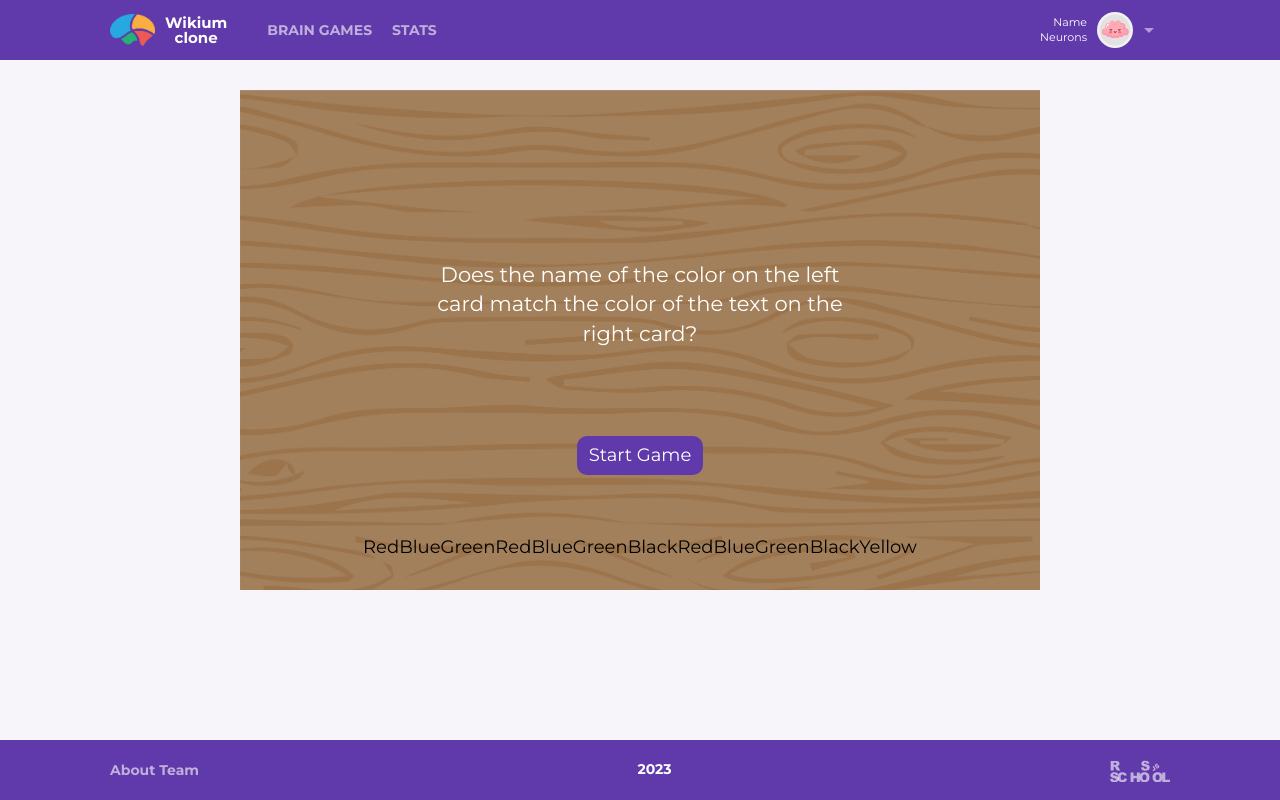
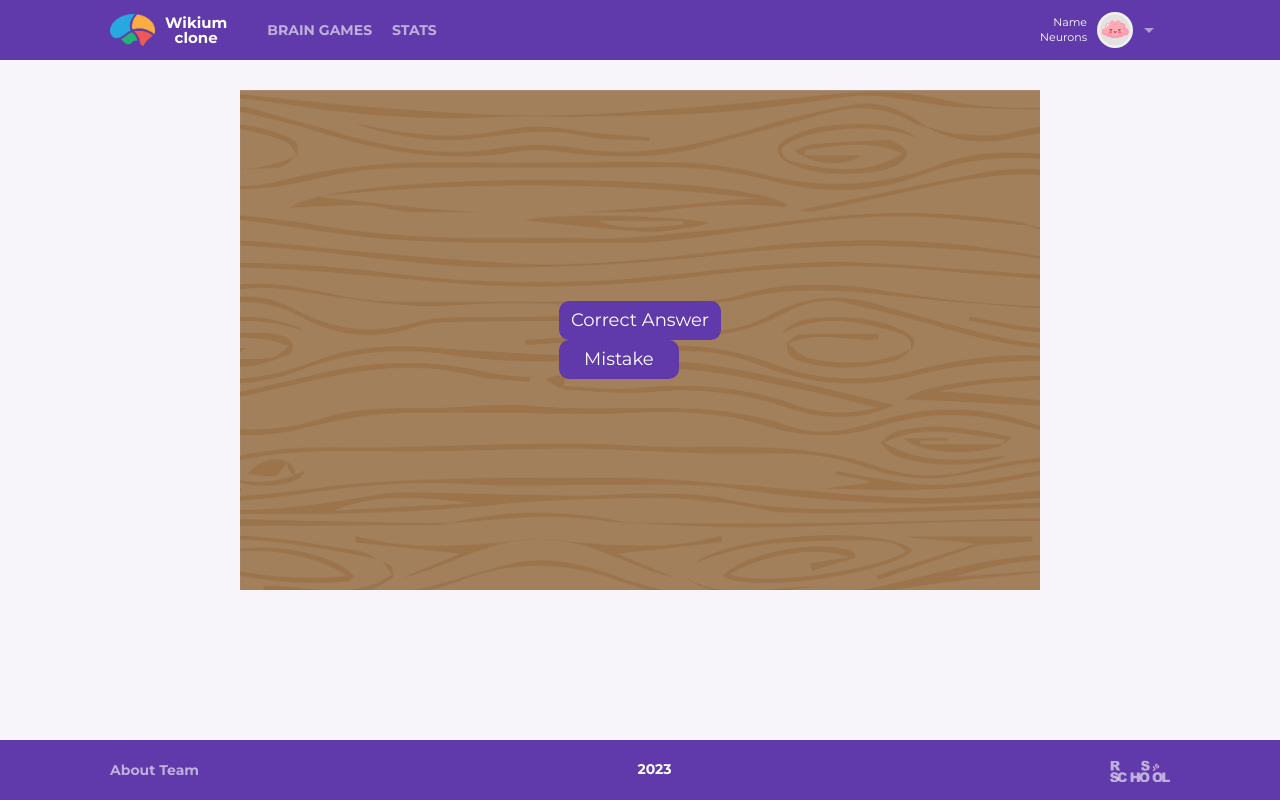
Before and after one commit to Ponomareva-Nina/Wikium-Clone, a React (Create React App) app in the folder client/: page /games/0 in a window 1280 px wide. Both pictures are taken after a click on the button "Start Game". Built offline with nearby package versions, Linux system fonts and the light colour scheme.

Commit message:
feat: add correct and incorrect answer handlers

```diff
--- a/client/src/games/ColorMatchGame/ColorMatchGame.tsx
+++ b/client/src/games/ColorMatchGame/ColorMatchGame.tsx
@@ -1,26 +1,85 @@
 import cn from "classnames";
 // import { t } from "i18next";
-import { FC, PropsWithChildren } from "react";
-import { useTranslation } from "react-i18next";
+import { FC, PropsWithChildren, useState } from "react";
+import { Button } from "../../components/UI";
+// import { useTranslation } from "react-i18next";
 import styles from "./ColorMatchGame.module.scss";
 import { Rules } from "./components/Rules/Rules";
-import { LEVEL } from "./date";
+import { LEVEL, LevelNumber } from "./date";
 
 export const ColorMatchGame: FC<PropsWithChildren> = () => {
-  const { t } = useTranslation();
+  const [isGameStarted, setIsGameStarted] = useState(false);
+
+  const startLevel = LEVEL[LevelNumber.ONE].level;
+  const finishLevel = LEVEL[LevelNumber.THREE].level;
+  let currentLevel = startLevel;
+
+  let answers = 0;
+  let correctAnswers = 0;
+  let correctAnswersSubsequence = 0;
+  // const mistakes = 0;
+
+  const handleCorrectAnswers = () => {
+    answers += 1;
+    correctAnswers += 1;
+    correctAnswersSubsequence += 1;
+    if (currentLevel === startLevel && correctAnswersSubsequence === 3) {
+      currentLevel += 1;
+      correctAnswersSubsequence = 0;
+    }
+    if (
+      currentLevel > startLevel &&
+      currentLevel < finishLevel &&
+      correctAnswersSubsequence % 10 === 0 &&
+      correctAnswersSubsequence !== 0
+    ) {
+      currentLevel += 1;
+    }
+    console.log("Correct Answers Subsequence: ", correctAnswersSubsequence);
+    console.log("Current Level: ", currentLevel);
+    console.log("All answers: ", answers);
+    console.log("Correct answers: ", correctAnswers);
+  };
+
+  const handleErrorAnswers = () => {
+    answers += 1;
+    correctAnswersSubsequence = 0;
+    if (correctAnswers > 0) {
+      correctAnswers -= 1;
+    } else {
+      correctAnswers = 0;
+    }
+
+    if (currentLevel > startLevel) {
+      currentLevel -= 1;
+    }
+    console.log("Correct Answers Subsequence: ", correctAnswersSubsequence);
+    console.log("Current Level: ", currentLevel);
+    console.log("All answers: ", answers);
+    console.log("Correct answers: ", correctAnswers);
+  };
+
   const playNext = () => {
-    console.log("Lets play");
+    setIsGameStarted(true);
   };
 
   return (
     <div className={cn(styles.container, styles.wrapper)}>
       <div className={cn(styles.game_container)}>
-        <Rules onClick={playNext} />
-        {LEVEL.map((item) => {
-          // console.log(t(item.words[0]));
-          return item.words.map((word) => t(word));
-        })}
+        {!isGameStarted ? (
+          <Rules onClick={playNext} />
+        ) : (
+          <div>
+            <Button onClick={handleCorrectAnswers}>Correct answer</Button>
+            <Button onClick={handleErrorAnswers}>Mistake</Button>
+          </div>
+        )}
       </div>
     </div>
   );
 };
+
+// {LEVEL.map((item) => {
+//   // console.log(t(item.words[0]));
+//   return item.words.map((word) => t(word));
+// })}
--- a/client/src/games/ColorMatchGame/date.ts
+++ b/client/src/games/ColorMatchGame/date.ts
@@ -1,13 +1,27 @@
-export const LEVEL = [
+interface LevelsInterface {
+  level: number;
+  colors: Array<string>;
+  words: Array<string>;
+  points: number;
+  pointsOneNeuron: number;
+}
+
+export enum LevelNumber {
+  ONE = 0,
+  TWO = 1,
+  THREE = 2,
+}
+
+export const LEVEL: LevelsInterface[] = [
   {
-    level: 0,
+    level: 1,
     colors: ["#FF0000", "#0000FF", "#008000"],
     words: ["colorMatchData.red", "colorMatchData.blue", "colorMatchData.green"],
     points: 200,
     pointsOneNeuron: 50,
   },
   {
-    level: 1,
+    level: 2,
     colors: ["#FF0000", "#0000FF", "#008000", "#000000"],
     words: [
       "colorMatchData.red",
@@ -19,7 +33,7 @@ export const LEVEL = [
     pointsOneNeuron: 45,
   },
   {
-    level: 2,
+    level: 3,
     colors: ["#FF0000", "#0000FF", "#008000", "#000000", "#FFFF00"],
     words: [
       "colorMatchData.red",
```
